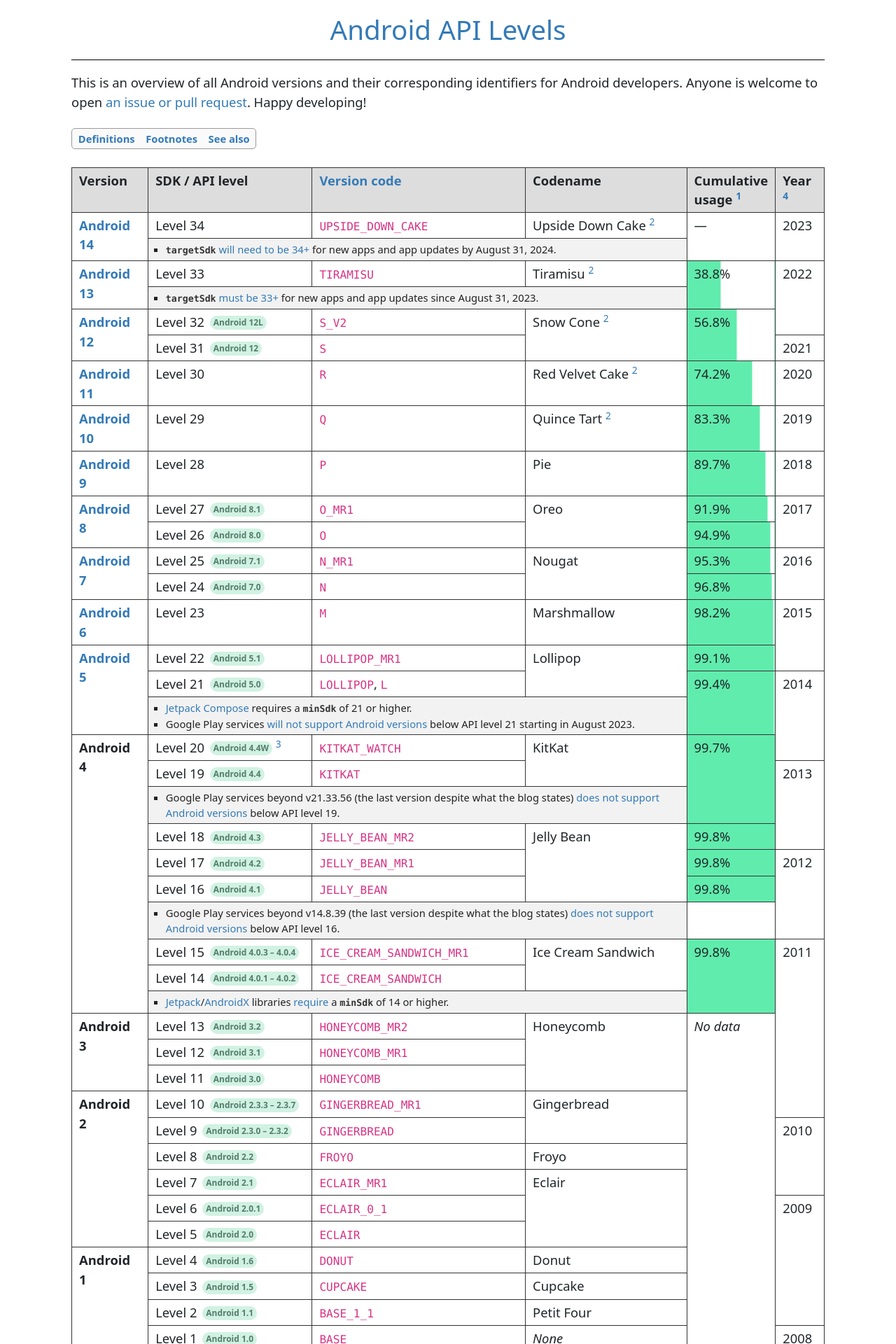
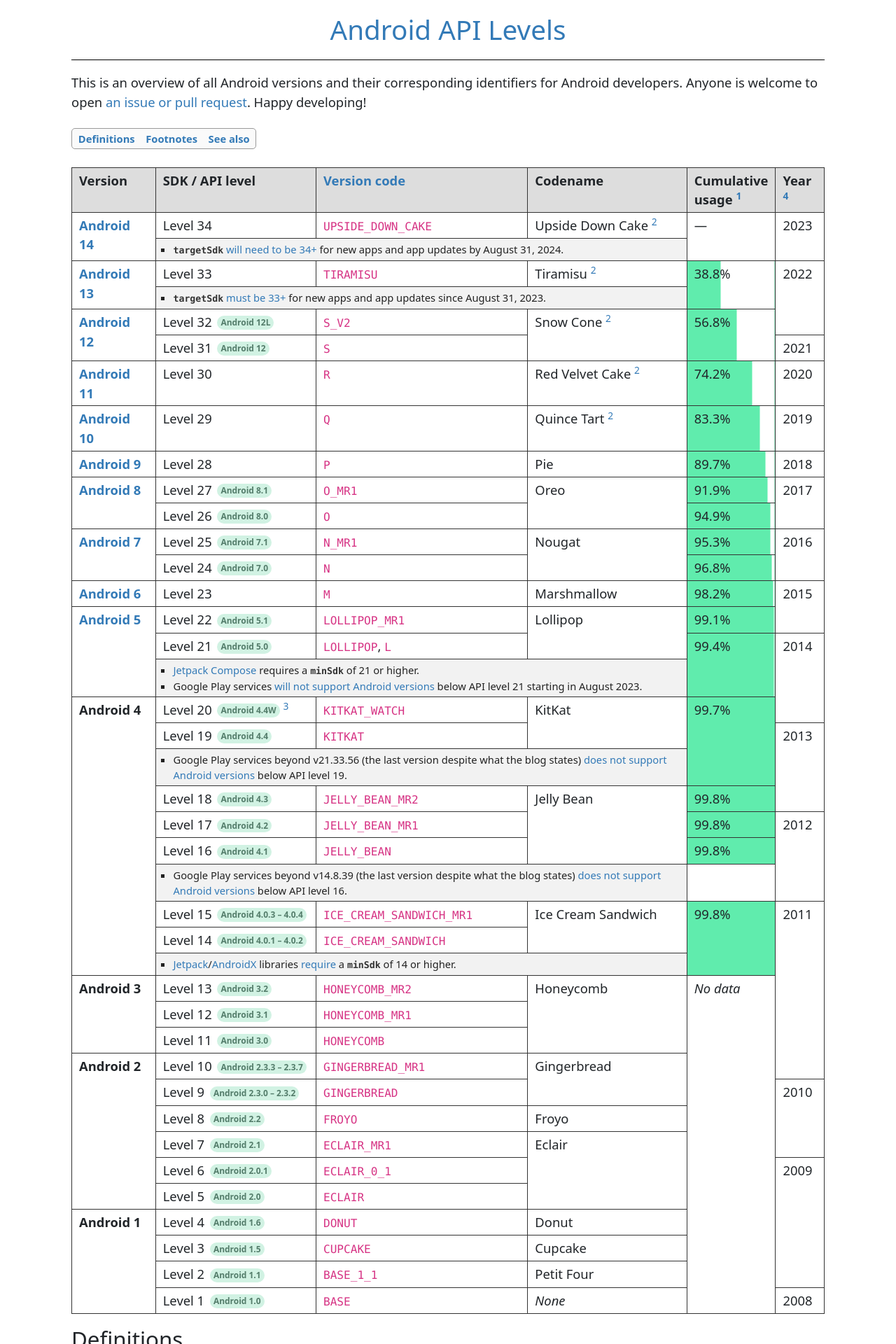
Before and after one commit to ebelinski/apilevels, a Jekyll site: the page built from index.md, in a window 1280 px wide. Shown: the top 1920 px of the page at 70% size. Built offline with Jekyll 4.4.1, drawn with Linux system fonts in a browser that asks for light colours; comment, search, counter and statistics services are not loaded.

Commit message:
Prevent first column from being squished too much.

```diff
--- a/index.md
+++ b/index.md
@@ -14,7 +14,7 @@
 <div id="main-table" class="table-responsive">
 <table class="full-width">
   <tr>
-    <th>Version</th>
+    <th style="min-width: 6.5em">Version</th>
     <th>SDK / API level</th>
     <th><a href="https://developer.android.com/reference/kotlin/android/os/Build.VERSION_CODES">Version code</a></th>
     <th>Codename</th>
```
